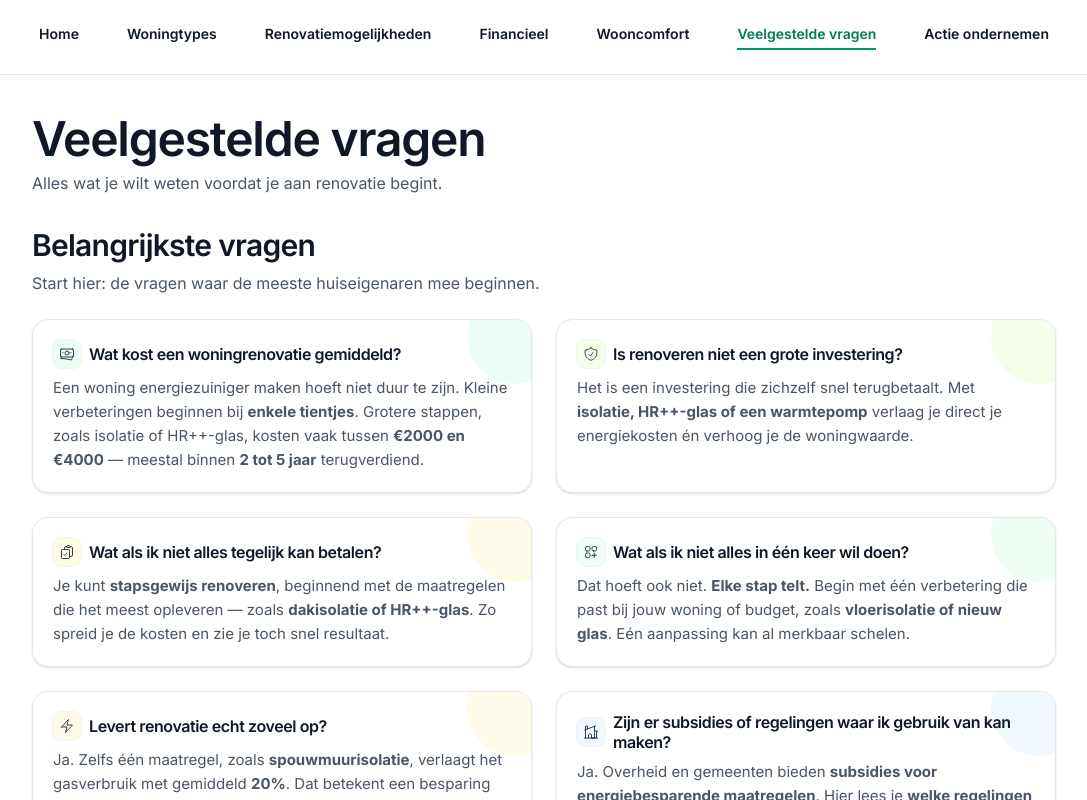
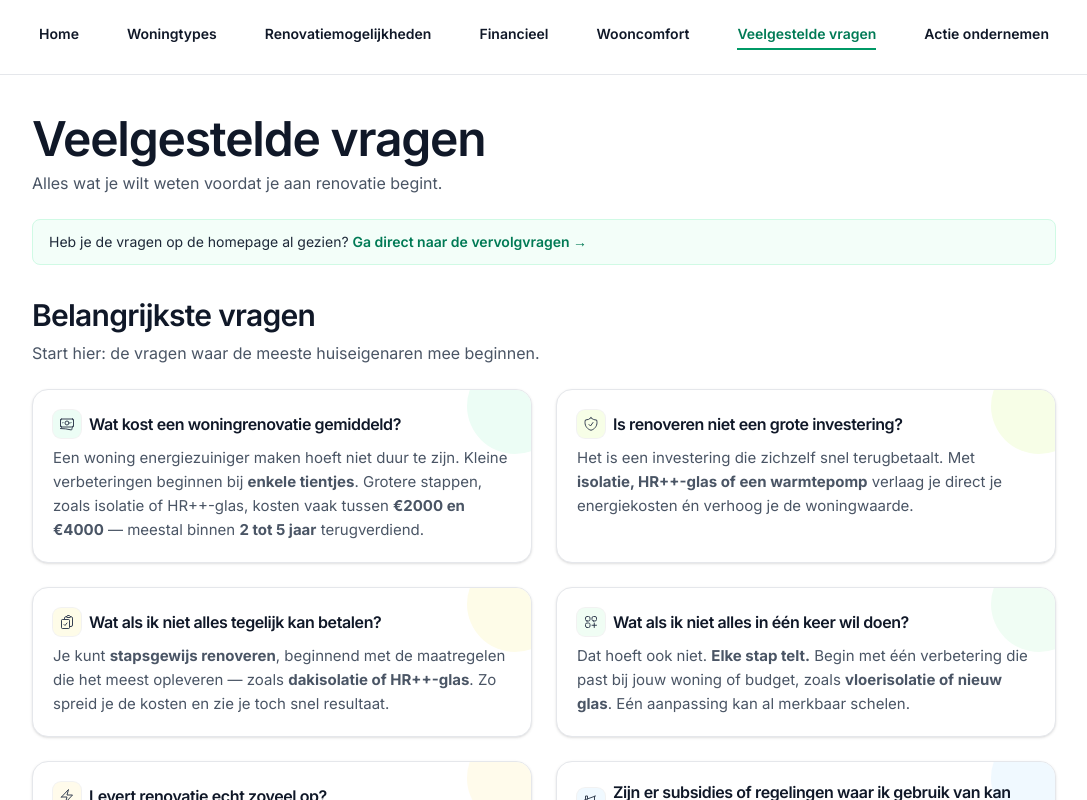
Before and after one commit to tjmichiels/renoveerjewoning, a Next.js app: page /faq in a window 1280 px wide. Shown: the top 800 px of the page, without its empty margins (96-1183 px from the left). Built offline with nearby package versions, Linux system fonts and the light colour scheme.

Commit message:
QOL-change op FAQ-pagina

```diff
--- a/app/faq/page.tsx
+++ b/app/faq/page.tsx
@@ -29,6 +29,22 @@ export default function FaqPage() {
                     </p>
                 </header>
 
+                {/* Kleine callout: skip naar vervolgvragen */}
+                <div className="mx-auto max-w-5xl mt-6">
+                    <div className="rounded-lg border border-emerald-100 bg-emerald-50/60 px-4 py-3 text-sm text-gray-800">
+                        <p>
+                            Heb je de vragen op de homepage al gezien?{" "}
+                            <a
+                                href="#more"
+                                className="font-semibold text-emerald-700 hover:text-emerald-900"
+                            >
+                                Ga direct naar de vervolgvragen →
+                            </a>
+                        </p>
+                    </div>
+                </div>
+
+
                 {/* Top 6 */}
                 <section id="top" aria-labelledby="top-heading" className="mx-auto max-w-5xl pt-8 scroll-mt-20">
                     <h2 id="top-heading" className="text-2xl sm:text-3xl font-semibold text-gray-900 mb-2">
```
